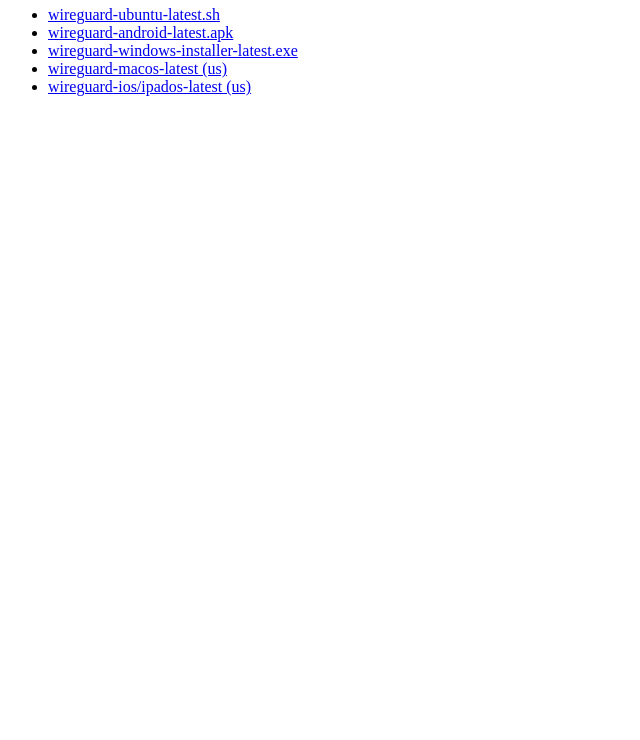
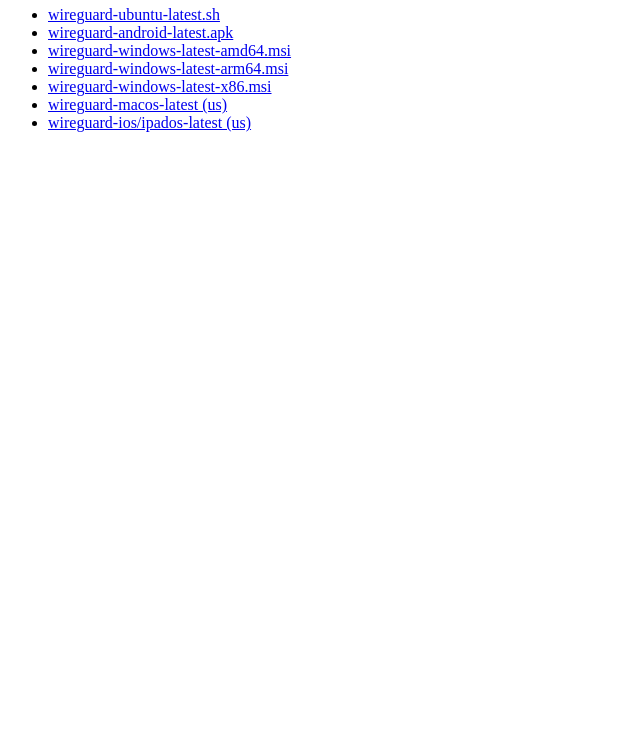
Before and after one commit to sengshinlee/wireguard, a plain HTML site: page index.html in a window 1280 px wide. Shown: the part 60-800 px from the top of the page, without its empty margins (0-640 px from the left). Drawn offline with Linux system fonts and the light colour scheme.

Commit message:
CST: 2024-01-31 00:04:06

```diff
--- a/index.html
+++ b/index.html
@@ -4,7 +4,9 @@
 <ul>
 <li><a href="https://wireguard.sengshinlee.com/mirrors/wireguard-ubuntu-latest.sh">wireguard-ubuntu-latest.sh</a></li>
 <li><a href="https://wireguard.sengshinlee.com/mirrors/wireguard-android-latest.apk">wireguard-android-latest.apk</a></li>
-<li><a href="https://wireguard.sengshinlee.com/mirrors/wireguard-windows-installer-latest.exe">wireguard-windows-installer-latest.exe</a></li>
+<li><a href="https://wireguard.sengshinlee.com/mirrors/wireguard-windows-latest-amd64.msi">wireguard-windows-latest-amd64.msi</a></li>
+<li><a href="https://wireguard.sengshinlee.com/mirrors/wireguard-windows-latest-arm64.msi">wireguard-windows-latest-arm64.msi</a></li>
+<li><a href="https://wireguard.sengshinlee.com/mirrors/wireguard-windows-latest-x86.msi">wireguard-windows-latest-x86.msi</a></li>
 <li><a href="https://apps.apple.com/us/app/wireguard/id1451685025">wireguard-macos-latest (us)</a></li>
 <li><a href="https://apps.apple.com/us/app/wireguard/id1441195209">wireguard-ios/ipados-latest (us)</a></li>
 </ul>
```
Also changed, not shown: 1 other file.
